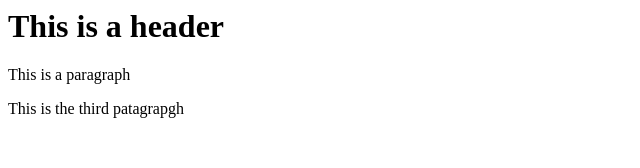
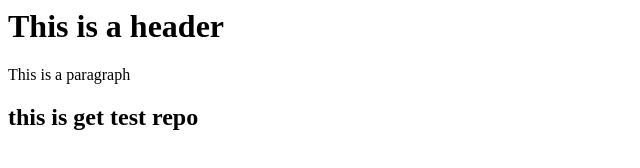
Before and after one commit to Pawansinghla/git_test, a website: page index.html in a window 1280 px wide. Shown: the whole page, without its empty margins (0-640 px from the left). Drawn offline with Linux system fonts and the light colour scheme.

Commit message:
Update index.html

```diff
--- a/index.html
+++ b/index.html
@@ -1,10 +1,14 @@
 <html>
     <head>
+        <title>
+            Test Repo
+
+        </title>
     </head>
 <body>
     <h1>This is a header</h1>
     <p>This is a paragraph</p>
-    <p> This is the third patagrapgh</p>
+    <h2> this is get test repo</h2>
 </body>
 
 </html>
```
